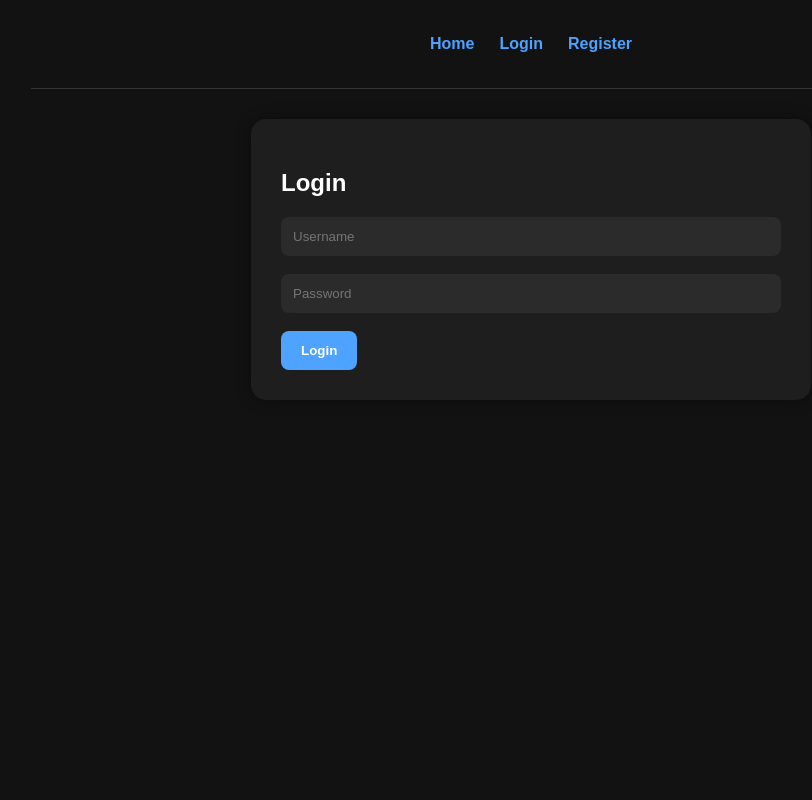
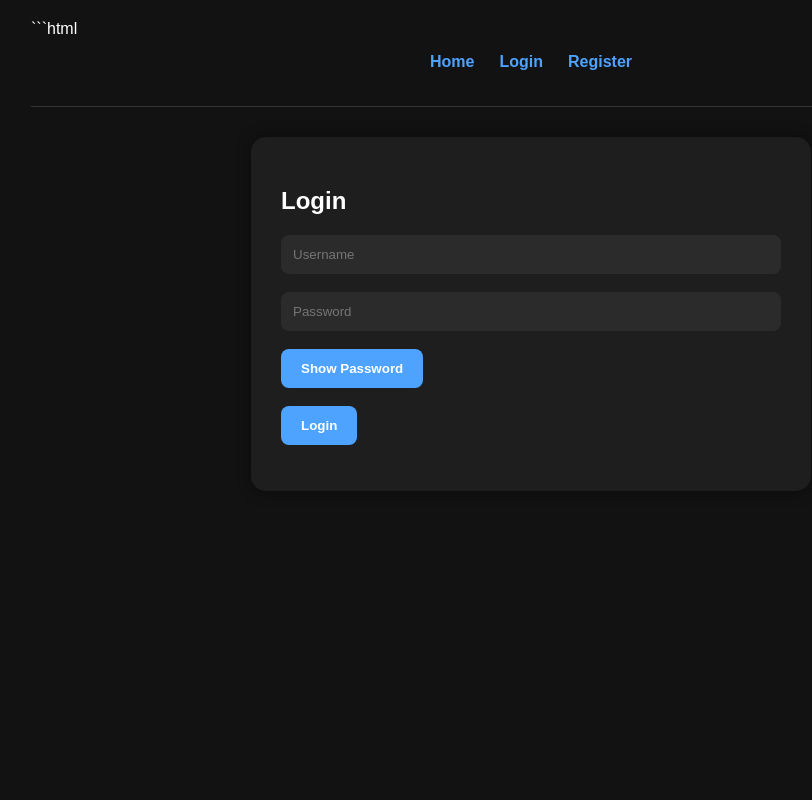
Before and after one commit to codequestprod/codequest, a Flask app: page /login in a window 1280 px wide. Shown: the whole page, without its empty margins (109-921 px from the left). Run offline with Flask 3, Linux system fonts and the light colour scheme.

Commit message:
Fix show/hide password buttons

````diff
--- a/templates/login.html
+++ b/templates/login.html
@@ -1,3 +1,4 @@
+```html
 {% extends "base.html" %}
 
 {% block content %}
@@ -19,10 +20,21 @@
 
         <input
             type="password"
+            id="password"
             name="password"
             placeholder="Password"
             required
         >
+
+        <br><br>
+
+        <button
+            type="button"
+            id="togglePasswordButton"
+            onclick="togglePassword()"
+        >
+            Show Password
+        </button>
 
         <br><br>
 
@@ -34,4 +46,20 @@
 
 </div>
 
+<script>
+function togglePassword() {
+    const pw = document.getElementById("password");
+    const button = document.getElementById("togglePasswordButton");
+
+    if (pw.type === "password") {
+        pw.type = "text";
+        button.textContent = "Hide Password";
+    } else {
+        pw.type = "password";
+        button.textContent = "Show Password";
+    }
+}
+</script>
+
 {% endblock %}
+```
````
Also changed, not shown: templates/register.html (+17 -5 lines).
